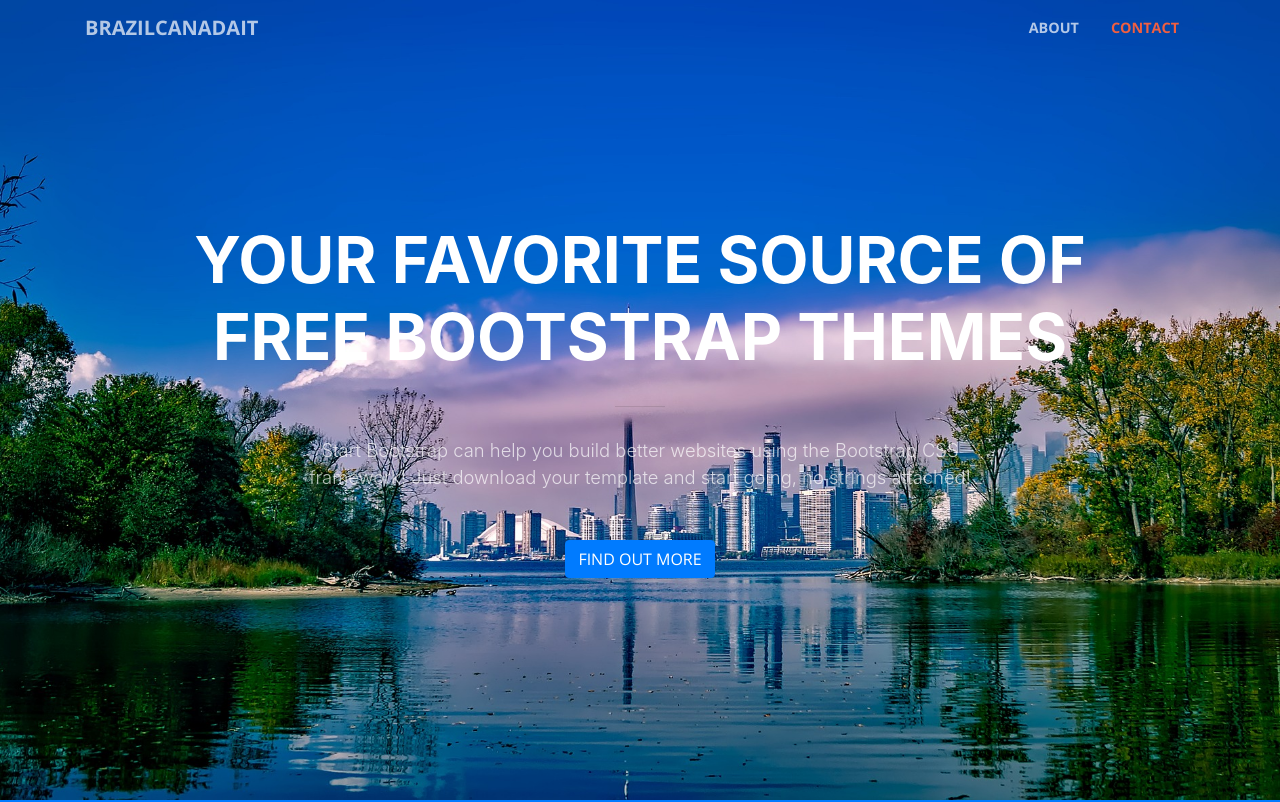
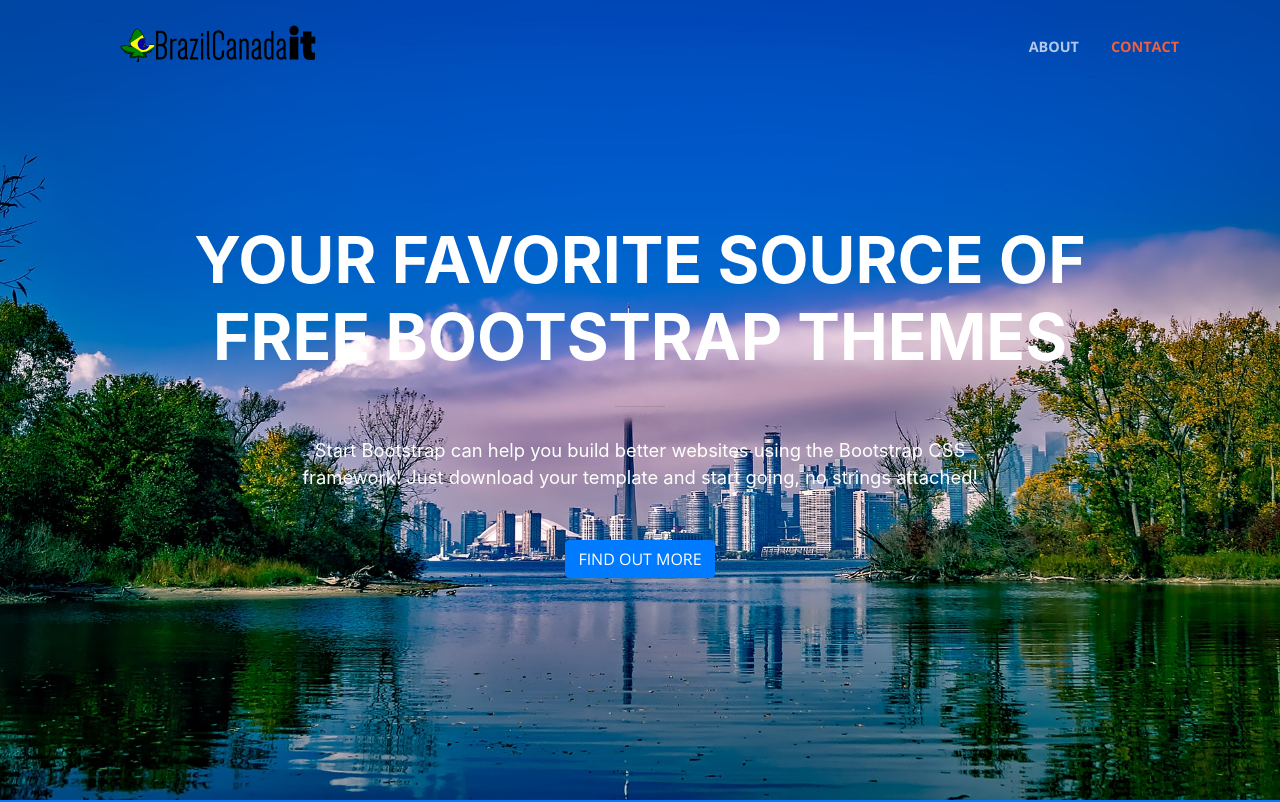
Before and after one commit to ygorth/brazilcanadait-web, a website with bundled scripts: page index.html in a window 1280 px wide. Shown: the top 802 px of the page. Built offline with nearby package versions, Linux system fonts and the light colour scheme.

Commit message:
adding logo

```diff
--- a/index.html
+++ b/index.html
@@ -31,7 +31,7 @@
     <!-- Navigation -->
     <nav class="navbar navbar-expand-lg navbar-light fixed-top" id="mainNav">
       <div class="container">
-        <a class="navbar-brand js-scroll-trigger" href="#page-top">BrazilCanadaIT</a>
+        <a class="navbar-brand js-scroll-trigger" href="#page-top"><img src="img/BrazilCanadaIT-v3.svg" style="width: 200pt; height: 50pt" title="BrazilCanadaIT"></a>
         <button class="navbar-toggler navbar-toggler-right" type="button" data-toggle="collapse" data-target="#navbarResponsive" aria-controls="navbarResponsive" aria-expanded="false" aria-label="Toggle navigation">
           <span class="navbar-toggler-icon"></span>
         </button>
@@ -58,7 +58,7 @@
             <hr>
           </div>
           <div class="col-lg-8 mx-auto">
-            <p class="text-faded mb-5">Start Bootstrap can help you build better websites using the Bootstrap CSS framework! Just download your template and start going, no strings attached!</p>
+            <p class="mb-5"><strong>Start Bootstrap can help you build better websites using the Bootstrap CSS framework! Just download your template and start going, no strings attached!</strong></p>
             <a class="btn btn-primary btn-xl js-scroll-trigger" href="#about">Find Out More</a>
           </div>
         </div>
```
Also changed, not shown: img/BrazilCanadaIT-v3.png (added), img/BrazilCanadaIT-v3.svg (added).
